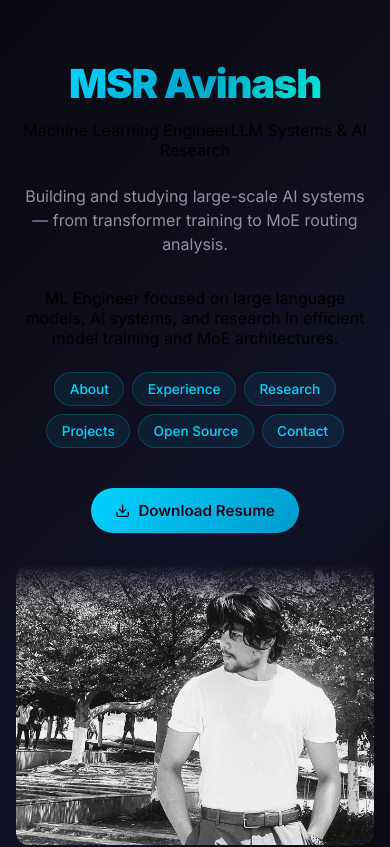
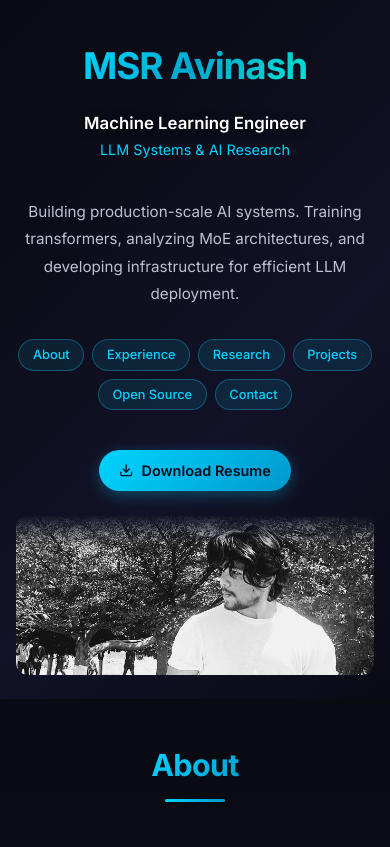
Before and after one commit to Ashx098/Portfolio, a React (Vite) app: page / in a window 390 px wide. Shown: the top 847 px of the page. Built offline with nearby package versions, Linux system fonts and the light colour scheme.

Commit message:
Clean up Hero section tagline and improve spacing
Remove duplicate text, improve line-height and margins

Tagline now: Building production-scale AI systems

Ultraworked with Sisyphus

Co-authored-by: Sisyphus <clio-agent@sisyphuslabs.ai>

```diff
--- a/src/components/HeroSection.jsx
+++ b/src/components/HeroSection.jsx
@@ -28,11 +28,9 @@ const HeroSection = () => {
         </div>
 
         <p className="hero-tagline">
-          Building and studying large-scale AI systems — from transformer training to MoE routing analysis.
-        </p>
-
-        <p className="hero-credibility">
-          ML Engineer focused on large language models, AI systems, and research in efficient model training and MoE architectures.
+          Building production-scale AI systems.
+          Training transformers, analyzing MoE architectures,
+          and developing infrastructure for efficient LLM deployment.
         </p>
 
         {/* Navigation Buttons */}
--- a/src/styles/HeroSection.css
+++ b/src/styles/HeroSection.css
@@ -1,11 +1,11 @@
-/* === HERO SECTION - FULL SIZE IMAGE === */
-@import url('https://fonts.googleapis.com/css2?family=Inter:wght@300;400;500;600;700;800;900&display=swap');
-
+/* === HERO SECTION - CLEAN DARK === */
 * {
   margin: 0;
   padding: 0;
   box-sizing: border-box;
 }
+
+@import url('https://fonts.googleapis.com/css2?family=Inter:wght@300;400;500;600;700;800;900&display=swap');
 
 .hero-section {
   position: relative;
@@ -18,20 +18,20 @@
   font-family: 'Inter', sans-serif;
 }
 
-/* Left Content - Positioned Over Image */
+/* Left Content */
 .hero-left {
   position: relative;
   z-index: 2;
   padding: 2rem 4rem;
   padding-left: 6rem;
-  max-width: 60%;
+  max-width: 58%;
   display: flex;
   flex-direction: column;
-  gap: 0.75rem;
+  gap: 0.5rem;
 }
 
 .hero-title {
-  font-size: 5rem;
+  font-size: 5.5rem;
   font-weight: 900;
   background: linear-gradient(135deg, #00d4ff 0%, #00a8cc 50%, #00e5d4 100%);
   -webkit-background-clip: text;
@@ -42,46 +42,79 @@
   line-height: 1;
 }
 
-.hero-subtitle {
-  font-size: 2.2rem;
-  font-weight: 600;
-  color: #e8e8ff;
-  letter-spacing: 0.02em;
-  margin: 0.25rem 0 0 0;
+/* Role Badge - White background for visibility */
+.hero-role {
+  margin: 0.5rem 0 0.75rem 0;
+  padding: 0.5rem 0;
 }
 
-.hero-tagline {
+.role-badge {
   font-size: 1.5rem;
-  font-weight: 400;
-  color: #9090a8;
-  margin: 0.5rem 0 1.5rem 0;
-  line-height: 1.5;
+  font-weight: 600;
+  color: #ffffff;
+  display: block;
+  margin-bottom: 0.5rem;
+  text-shadow: 0 2px 10px rgba(0,0,0,0.5);
 }
 
-/* Navigation Buttons */
+.role-specialty {
+  font-size: 1.15rem;
+  font-weight: 400;
+  color: #00d4ff;
+  display: block;
+}
+
+/* Tagline */
+.hero-tagline {
+  font-size: 1.4rem;
+  font-weight: 400;
+  color: #c0c0d0;
+  margin: 1.5rem 0 1.5rem 0;
+  line-height: 1.8;
+  max-width: 90%;
+}
+
+/* Credibility - Better contrast */
+.hero-credibility {
+  font-size: 1.1rem;
+  font-weight: 400;
+  color: #a0a0b0;
+  margin-bottom: 1.5rem;
+  line-height: 1.7;
+  max-width: 90%;
+  padding: 0.75rem 1rem;
+  background: rgba(255, 255, 255, 0.05);
+  border-left: 3px solid #00d4ff;
+  border-radius: 0 8px 8px 0;
+}
+
+/* Navigation Buttons - 2 rows layout */
 .hero-nav {
   display: flex;
   flex-wrap: wrap;
-  gap: 0.85rem;
-  margin: 0.5rem 0;
+  gap: 0.75rem;
+  margin: 0.5rem 0 1.5rem 0;
+  max-width: 500px;
 }
 
 .hero-nav-btn {
-  background: rgba(0, 212, 255, 0.08);
-  border: 1px solid rgba(0, 212, 255, 0.2);
+  background: rgba(0, 212, 255, 0.1);
+  border: 1px solid rgba(0, 212, 255, 0.3);
   color: #00d4ff;
-  padding: 0.75rem 1.5rem;
+  padding: 0.65rem 1.25rem;
   border-radius: 50px;
-  font-size: 1.05rem;
+  font-size: 1rem;
   font-weight: 500;
   text-decoration: none;
   transition: all 0.3s ease;
   display: inline-block;
+  white-space: nowrap;
+  flex: 0 0 auto;
 }
 
 .hero-nav-btn:hover {
-  background: rgba(0, 212, 255, 0.18);
-  border-color: rgba(0, 212, 255, 0.4);
+  background: rgba(0, 212, 255, 0.2);
+  border-color: rgba(0, 212, 255, 0.5);
   transform: translateY(-2px);
   box-shadow: 0 5px 20px rgba(0, 212, 255, 0.2);
   color: #fff;
@@ -91,9 +124,9 @@
 .hero-resume-btn {
   background: linear-gradient(135deg, #00d4ff 0%, #0099cc 100%);
   color: #0a0a1a;
-  padding: 1.1rem 2.2rem;
+  padding: 1rem 2rem;
   border-radius: 50px;
-  font-size: 1.15rem;
+  font-size: 1.1rem;
   font-weight: 600;
   text-decoration: none;
   display: inline-flex;
@@ -102,21 +135,22 @@
   transition: all 0.3s ease;
   border: none;
   cursor: pointer;
-  margin-top: 1.5rem;
+  margin-top: 0.5rem;
   width: fit-content;
+  box-shadow: 0 4px 15px rgba(0, 212, 255, 0.3);
 }
 
 .hero-resume-btn:hover {
   transform: translateY(-3px);
-  box-shadow: 0 10px 30px rgba(0, 212, 255, 0.35);
+  box-shadow: 0 8px 25px rgba(0, 212, 255, 0.4);
 }
 
-/* Right Image - Full Size with Blend */
+/* Right Image */
 .hero-right {
   position: absolute;
   right: 0;
   top: 0;
-  width: 58%;
+  width: 55%;
   height: 100%;
   z-index: 1;
 }
@@ -144,47 +178,64 @@
   }
 
   .hero-title {
-    font-size: 4rem;
+    font-size: 4.5rem;
   }
 
-  .hero-subtitle {
-    font-size: 1.8rem;
+  .role-badge {
+    font-size: 1.3rem;
+  }
+
+  .role-specialty {
+    font-size: 1rem;
   }
 
   .hero-tagline {
-    font-size: 1.3rem;
+    font-size: 1.2rem;
+  }
+
+  .hero-credibility {
+    font-size: 1rem;
   }
 
   .hero-right {
-    width: 55%;
+    width: 52%;
   }
 }
 
 @media (max-width: 992px) {
   .hero-left {
     padding: 2rem 3rem;
-    max-width: 60%;
+    max-width: 58%;
   }
 
   .hero-title {
-    font-size: 3.2rem;
+    font-size: 3.5rem;
   }
 
-  .hero-subtitle {
-    font-size: 1.5rem;
+  .role-badge {
+    font-size: 1.15rem;
+  }
+
+  .role-specialty {
+    font-size: 0.95rem;
   }
 
   .hero-tagline {
     font-size: 1.1rem;
   }
 
+  .hero-credibility {
+    font-size: 0.95rem;
+    padding: 0.6rem 0.85rem;
+  }
+
   .hero-nav-btn {
-    padding: 0.6rem 1.2rem;
-    font-size: 0.95rem;
+    padding: 0.55rem 1rem;
+    font-size: 0.9rem;
   }
 
   .hero-right {
-    width: 50%;
+    width: 48%;
   }
 
   .hero-img {
@@ -197,7 +248,7 @@
   .hero-section {
     flex-direction: column;
     min-height: auto;
-    padding: 5rem 1.5rem 2rem;
+    padding: 4rem 1.5rem 2rem;
   }
 
   .hero-left {
@@ -206,47 +257,65 @@
     padding: 0;
     text-align: center;
     align-items: center;
-    gap: 1rem;
+    gap: 0.75rem;
   }
 
   .hero-title {
     font-size: 3rem;
   }
 
-  .hero-subtitle {
-    font-size: 1.35rem;
+  .hero-role {
+    align-items: center;
+  }
+
+  .role-badge {
+    font-size: 1.2rem;
+  }
+
+  .role-specialty {
+    font-size: 1rem;
   }
 
   .hero-tagline {
     font-size: 1.1rem;
-    margin-bottom: 1rem;
+    margin: 0.5rem 0 0.75rem 0;
+    max-width: 100%;
+  }
+
+  .hero-credibility {
+    font-size: 0.95rem;
+    margin-bottom: 1.25rem;
+    max-width: 100%;
+    text-align: left;
   }
 
   .hero-nav {
     justify-content: center;
+    max-width: 100%;
+    margin: 0.5rem 0 1.25rem 0;
   }
 
   .hero-nav-btn {
-    padding: 0.6rem 1.1rem;
-    font-size: 0.9rem;
+    padding: 0.5rem 1rem;
+    font-size: 0.85rem;
   }
 
   .hero-resume-btn {
-    padding: 0.9rem 1.75rem;
-    font-size: 1rem;
-    margin-top: 1rem;
+    padding: 0.85rem 1.5rem;
+    font-size: 0.95rem;
+    margin-top: 0.5rem;
   }
 
   .hero-right {
     position: relative;
     width: 100%;
-    height: 350px;
-    margin-top: 2rem;
+    height: 200px;
+    margin-top: 1.5rem;
   }
 
   .hero-img {
-    -webkit-mask-image: linear-gradient(to bottom, transparent 0%, black 15%, black 100%);
-    mask-image: linear-gradient(to bottom, transparent 0%, black 15%, black 100%);
+    -webkit-mask-image: linear-gradient(to bottom, transparent 0%, black 20%, black 100%);
+    mask-image: linear-gradient(to bottom, transparent 0%, black 20%, black 100%);
     border-radius: 12px;
     object-position: center 10%;
   }
@@ -254,19 +323,28 @@
 
 @media (max-width: 480px) {
   .hero-section {
-    padding: 4rem 1rem 2rem;
+    padding: 3rem 1rem 1.5rem;
   }
 
   .hero-title {
-    font-size: 2.5rem;
+    font-size: 2.3rem;
   }
 
-  .hero-subtitle {
-    font-size: 1.15rem;
+  .role-badge {
+    font-size: 1.05rem;
+  }
+
+  .role-specialty {
+    font-size: 0.9rem;
   }
 
   .hero-tagline {
-    font-size: 1rem;
+    font-size: 0.95rem;
+  }
+
+  .hero-credibility {
+    font-size: 0.85rem;
+    padding: 0.5rem 0.75rem;
   }
 
   .hero-nav {
@@ -274,16 +352,20 @@
   }
 
   .hero-nav-btn {
-    padding: 0.5rem 0.9rem;
-    font-size: 0.85rem;
+    padding: 0.45rem 0.85rem;
+    font-size: 0.8rem;
   }
 
   .hero-resume-btn {
-    padding: 0.8rem 1.5rem;
-    font-size: 0.95rem;
+    padding: 0.75rem 1.25rem;
+    font-size: 0.9rem;
   }
 
   .hero-right {
-    height: 280px;
+    height: 160px;
   }
 }
+
+.hero-section {
+  scroll-margin-top: 80px;
+}
```
